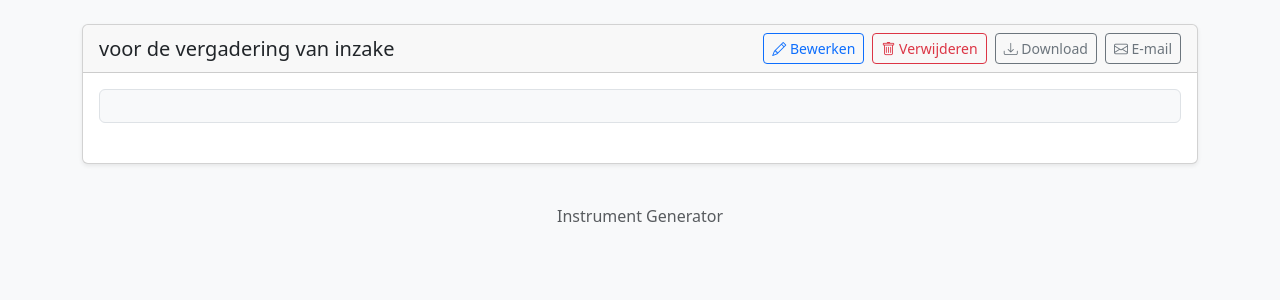
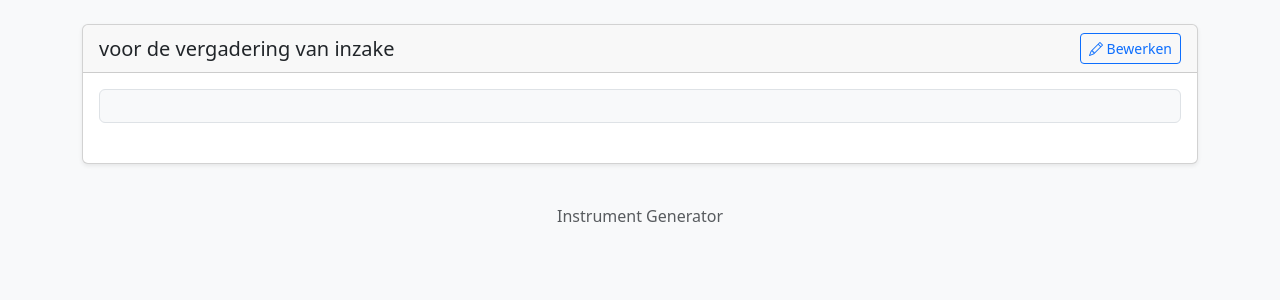
Before and after one commit to dirkvleeuwen/doc_gen_do, a Django app: template instruments/templates/instruments/submission_detail.html in a window 1280 px wide. Shown: the part 56-356 px from the top of the page. Run offline with Django 5.2, Linux system fonts and the light colour scheme; the template is opened without the code that fills it, so the values that code supplies are empty; some libraries are stand-ins or nearby versions.

Commit message:
submission detail: verwijderd de knoppen: verwijderen, download, e-mail, delen

```diff
--- a/instruments/templates/instruments/submission_detail.html
+++ b/instruments/templates/instruments/submission_detail.html
@@ -22,19 +22,6 @@
         <a href="{% url 'instrument_submission_edit' object.pk %}" class="btn btn-sm btn-outline-primary" title="Bewerken">
             <i class="bi bi-pencil"></i> Bewerken
         </a>
-        <a href="{% url 'instrument_submission_delete' object.pk %}" class="btn btn-sm btn-outline-danger" title="Verwijderen">
-            <i class="bi bi-trash"></i> Verwijderen
-        </a>
-        <button type="button" class="btn btn-sm btn-outline-secondary" data-bs-toggle="modal" data-bs-target="#downloadModal" title="Download opties">
-            <i class="bi bi-download"></i> Download
-        </button>
-        {# Let op de modal target ID hier #}
-        <button type="button" class="btn btn-sm btn-outline-secondary" data-bs-toggle="modal" data-bs-target="#emailModal" title="E-mail opties">
-            <i class="bi bi-envelope"></i> E-mail
-        </button>
-        <button type="button" id="shareButton" class="btn btn-sm btn-outline-success" title="Delen">
-            <i class="bi bi-share"></i> Delen
-        </button>
     </div>
 </div>
     <div class="card-body">
@@ -53,90 +40,4 @@
     </div>
 </div>
 
-{# === BIJGEWERKTE DYNAMISCHE MODALS === #}
-
-<div class="modal fade" id="downloadModal" tabindex="-1" aria-labelledby="downloadModalLabel" aria-hidden="true">
-    <div class="modal-dialog modal-dialog-centered">
-      <div class="modal-content">
-        <div class="modal-header">
-          <h5 class="modal-title" id="downloadModalLabel">
-              <i class="bi bi-download me-2"></i>Download Opties
-          </h5>
-          <button type="button" class="btn-close" data-bs-dismiss="modal" aria-label="Sluiten"></button>
-        </div>
-        <div class="modal-body">
-          <div class="list-group list-group-flush">
-            {# Loop over opties uit de view #}
-            {% for option in download_export_options %}
-              <a href="{% url option.url_name object.pk %}" class="list-group-item list-group-item-action d-flex align-items-center">
-                <i class="bi {{ option.icon|default:'bi-file-earmark' }} me-3" style="font-size: 1.2rem;"></i>
-                {{ option.label|default:option.url_name }}
-              </a>
-            {% empty %}
-              <p class="list-group-item text-muted">Geen download opties beschikbaar.</p>
-            {% endfor %}
-          </div>
-        </div>
-        <div class="modal-footer">
-          <button type="button" class="btn btn-sm btn-secondary" data-bs-dismiss="modal">
-              <i class="bi bi-x-lg"></i> Sluiten
-          </button>
-        </div>
-      </div>
-    </div>
-</div>
-
-{# Let op: ID is nu generiek 'emailModal', niet meer met object.pk omdat die in de loop zit #}
-{# Zorg dat de knop die deze opent ook data-bs-target="#emailModal" gebruikt #}
-<div class="modal fade" id="emailModal" tabindex="-1" aria-labelledby="emailModalLabel" aria-hidden="true">
-    <div class="modal-dialog modal-dialog-centered">
-      <div class="modal-content">
-        <div class="modal-header">
-          <h5 class="modal-title" id="emailModalLabel">
-              <i class="bi bi-envelope me-2"></i>E-mail Export: {{ object.subject|truncatechars:30 }}
-          </h5>
-          <button type="button" class="btn-close" data-bs-dismiss="modal" aria-label="Sluiten"></button>
-        </div>
-        <div class="modal-body d-grid gap-2">
-           {# Loop over opties uit de view #}
-           {% for option in email_export_options %}
-            <form method="post" action="{% url 'instrument_email_export' object.pk %}" class="d-grid">
-              {% csrf_token %}
-              <input type="hidden" name="format" value="{{ option.fmt }}">
-              <button type="submit" class="btn btn-sm btn-outline-secondary text-start">
-                <i class="bi {{ option.icon|default:'bi-file-earmark' }} me-2"></i> {{ option.label|default:option.fmt }} via e-mail
-              </button>
-            </form>
-            {% empty %}
-              <p class="text-muted">Geen e-mail opties beschikbaar.</p>
-            {% endfor %}
-        </div>
-        <div class="modal-footer">
-          <button type="button" class="btn btn-sm btn-secondary" data-bs-dismiss="modal">
-              <i class="bi bi-x-lg"></i> Sluiten
-          </button>
-        </div>
-      </div>
-    </div>
-</div>
-
-<script>
-document.addEventListener('DOMContentLoaded', function() {
-    var shareBtn = document.getElementById('shareButton');
-    if (navigator.share) {
-        var shareText = `{{ preview|escapejs }}`;
-        shareBtn.addEventListener('click', function() {
-            navigator.share({
-                title: "{{ object.subject }}",
-                text: shareText
-            }).catch(function(error) {
-                console.error('Error sharing:', error);
-            });
-        });
-    } else {
-        shareBtn.style.display = 'none';
-    }
-});
-</script>
-
 {% endblock %}
```
